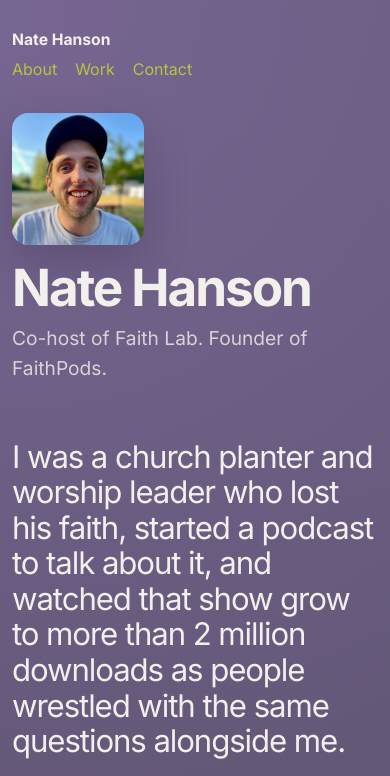
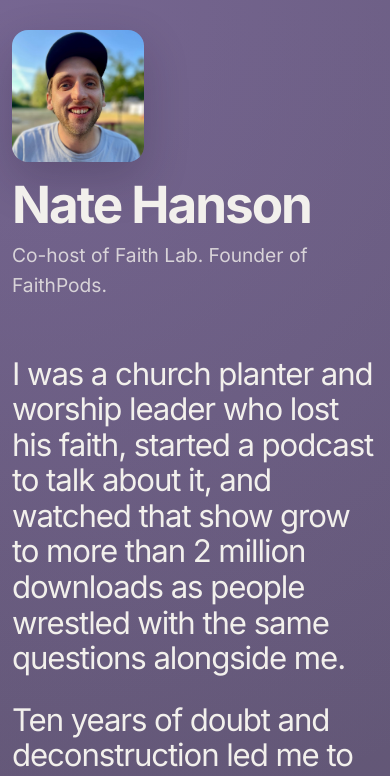
Before and after one commit to natemhanson/natemhanson.com, a Next.js app: page / in a window 390 px wide. Shown: the top 776 px of the page. Built offline with nearby package versions, Linux system fonts and the light colour scheme; no server answers.

Commit message:
Remove top navigation

```diff
--- a/src/app/page.module.css
+++ b/src/app/page.module.css
@@ -11,25 +11,6 @@
   margin-bottom: 56px;
 }
 
-.topbar {
-  display: flex;
-  justify-content: flex-start;
-  align-items: center;
-  gap: 24px;
-  margin-bottom: 34px;
-}
-
-.wordmark {
-  font-size: 0.98rem;
-  font-weight: 700;
-}
-
-.nav {
-  display: flex;
-  gap: 18px;
-}
-
-.nav a,
 .about a,
 .contactCopy a {
   color: var(--link);
@@ -136,7 +117,6 @@
 }
 
 @media (hover: hover) and (pointer: fine) {
-  .nav a:hover,
   .about a:hover,
   .contactCopy a:hover,
   .workCard a:hover {
@@ -161,16 +141,6 @@
     padding-top: 30px;
   }
 
-  .topbar {
-    flex-direction: column;
-    align-items: flex-start;
-    gap: 10px;
-  }
-
-  .nav {
-    flex-wrap: wrap;
-  }
-
   .intro {
     grid-template-columns: 1fr;
     gap: 18px;
--- a/src/app/page.tsx
+++ b/src/app/page.tsx
@@ -53,15 +53,6 @@ export default function Home() {
   return (
     <main className={styles.page}>
       <header className={styles.header}>
-        <div className={styles.topbar}>
-          <p className={styles.wordmark}>Nate Hanson</p>
-          <nav className={styles.nav}>
-            <a href="#about">About</a>
-            <a href="#work">Work</a>
-            <a href="#contact">Contact</a>
-          </nav>
-        </div>
-
         <div className={styles.intro}>
           <div className={styles.portraitWrap}>
             <Image
```
